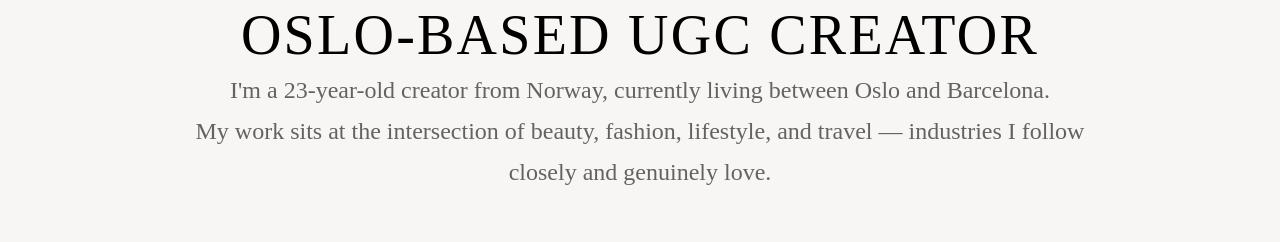
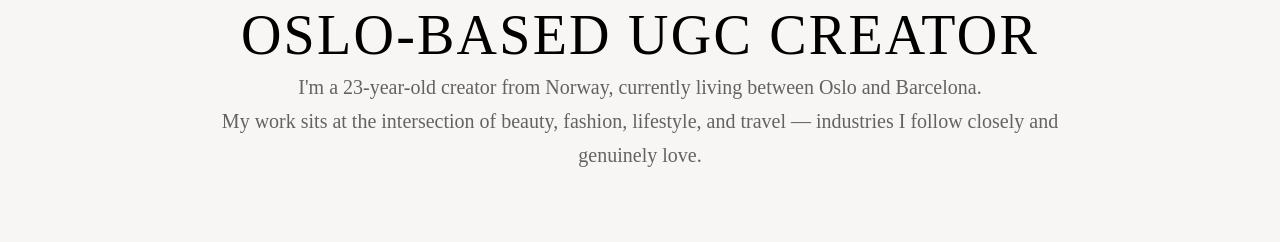
Before and after one commit to livemhaugland/ugc-portfolio, a React (Vite) app: page / in a window 1280 px wide. Shown: the part 144-386 px from the top of the page. Built offline with nearby package versions, Linux system fonts and the light colour scheme.

Commit message:
updated portfolio

```diff
--- a/src/App.jsx
+++ b/src/App.jsx
@@ -43,7 +43,7 @@ export default function App() {
           <p className="text-[34px] leading-tight uppercase tracking-[0.04em] md:text-[56px]">
             Oslo-Based UGC Creator
           </p>
-              <p className="mx-auto max-w-[900px] text-center text-[10px] leading-[1.7] text-black/60 md:text-[24px]">
+              <p className="mx-auto max-w-[900px] text-center text-[10px] leading-[1.7] text-black/60 md:text-[20px]">
               I'm a 23-year-old creator from Norway, currently living between Oslo and Barcelona.
               <br />
               My work sits at the intersection of beauty, fashion, lifestyle, and travel — industries I follow closely and genuinely love.
```
